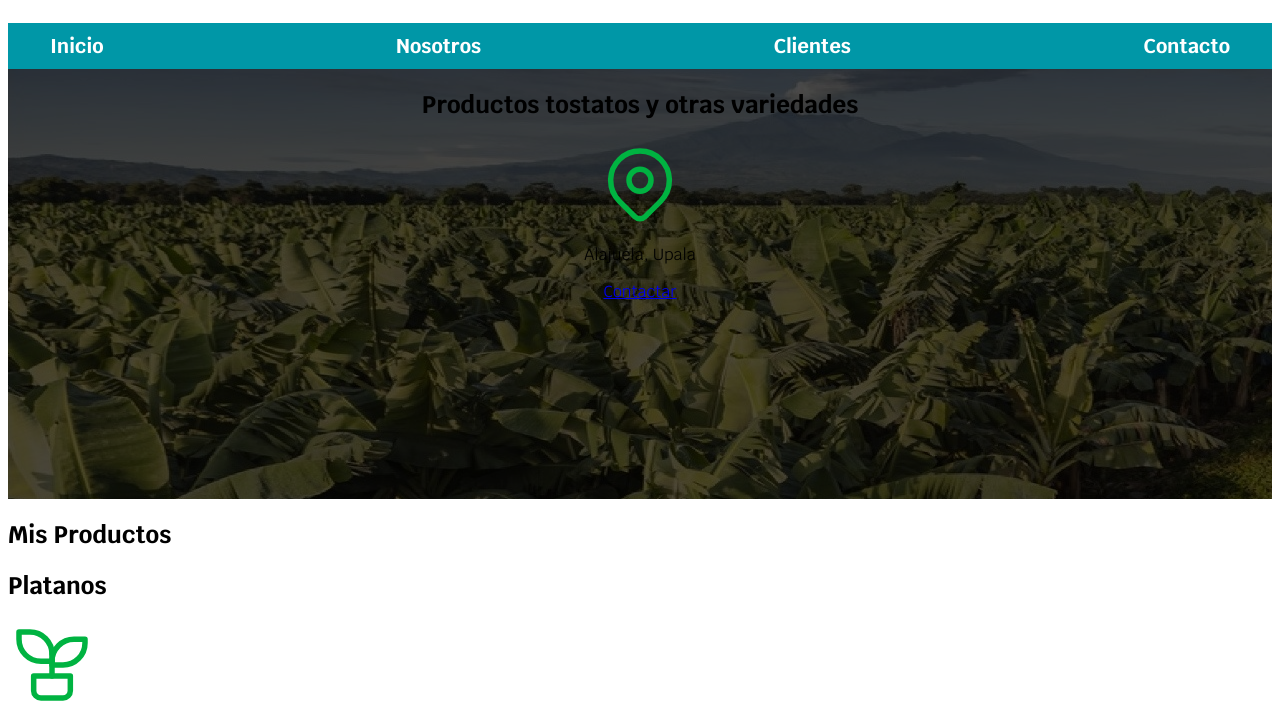
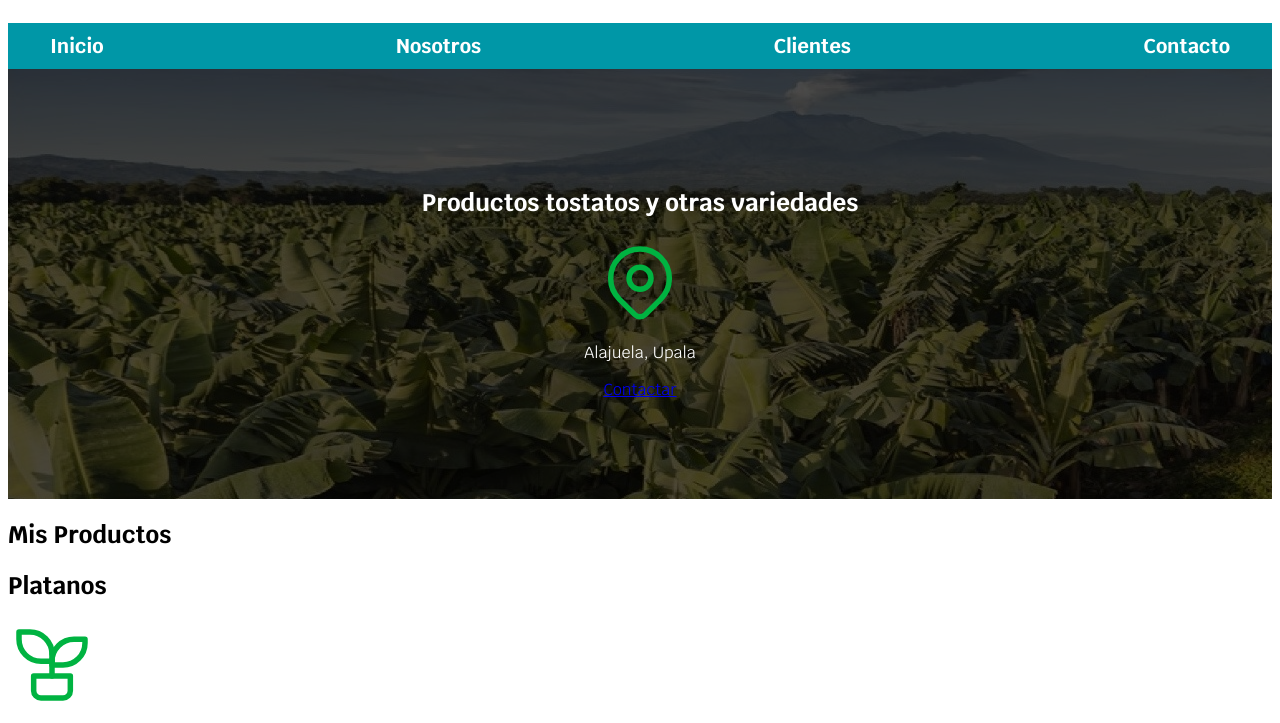
Before and after one commit to souldsoldiergat/myPorfolio, a plain HTML site: page index.html in a window 1280 px wide. Shown: the part 77-800 px from the top of the page. Drawn offline with Linux system fonts and the light colour scheme.

Commit message:
CambioColorTitulo1

```diff
--- a/css/styles.css
+++ b/css/styles.css
@@ -19,10 +19,19 @@ body{
     font-size: 16px;/* 1 rem = 10px */
     font-family: 'Krub', sans-serif;
 }
+h1{
+    font-size: 3.8rem;
+}
+h2{
+
+}
+h3{
+
+}
 /*parametros para configurar los rem en cualquier pantalla se adapta mejor a cualquier tipo de tamano*/
 .titulo {
     text-align: center;
-    font-size: 3.8rem;
+
 
     /*font-family:'Bungee Spice', cursive;, 'Krub', sans-serif, 'Aref Ruqaa Ink', serif*/
 }
@@ -86,4 +95,9 @@ body{
     display: flex;
     flex-direction: column;
     align-items: center;
+    justify-content: center;
 }
+.contenido-hero h2,
+.contenido-hero p {
+    color: var(--blanco);
+}
```
Also changed, not shown: index.html (+0 -1 lines).
